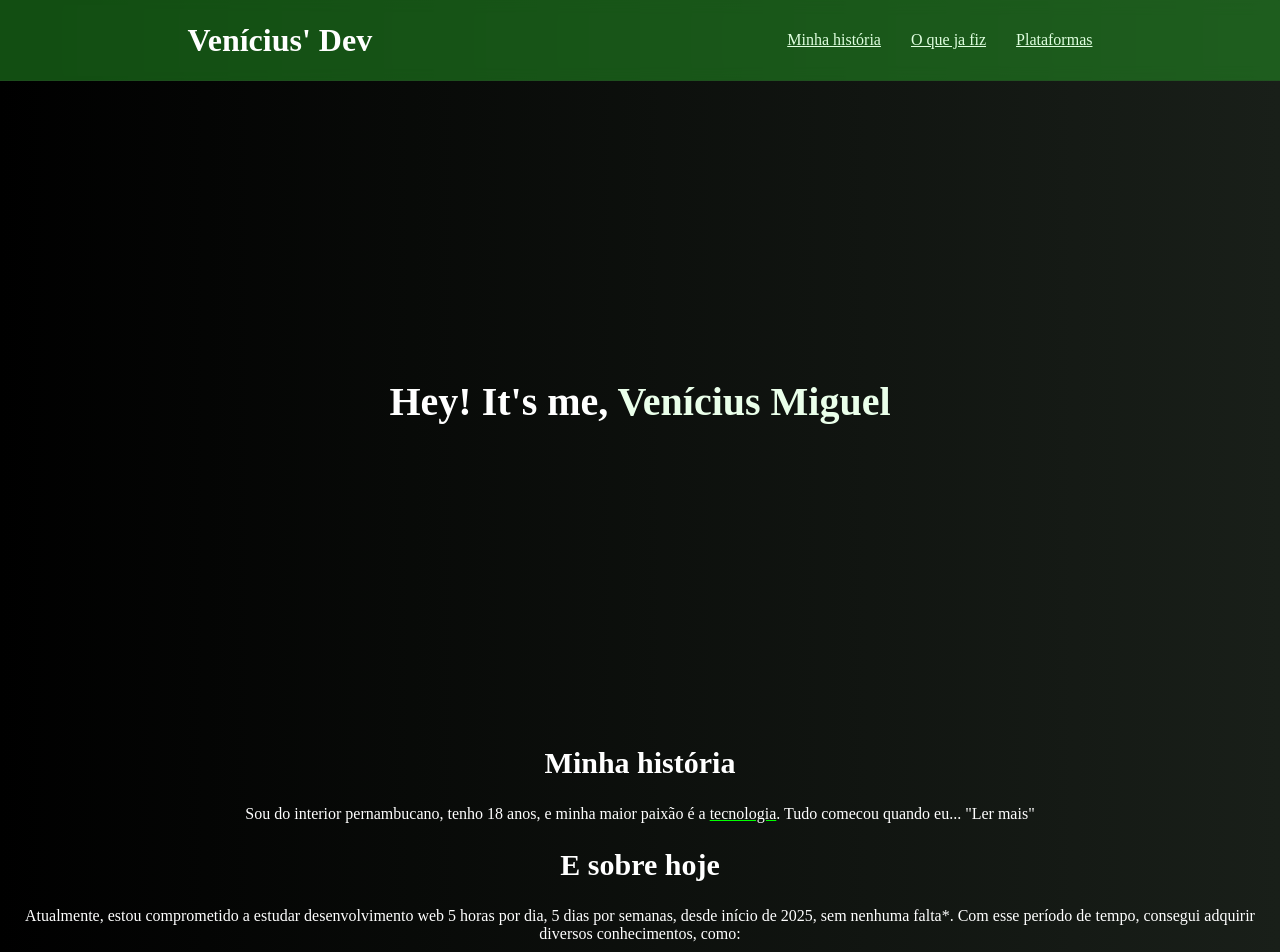
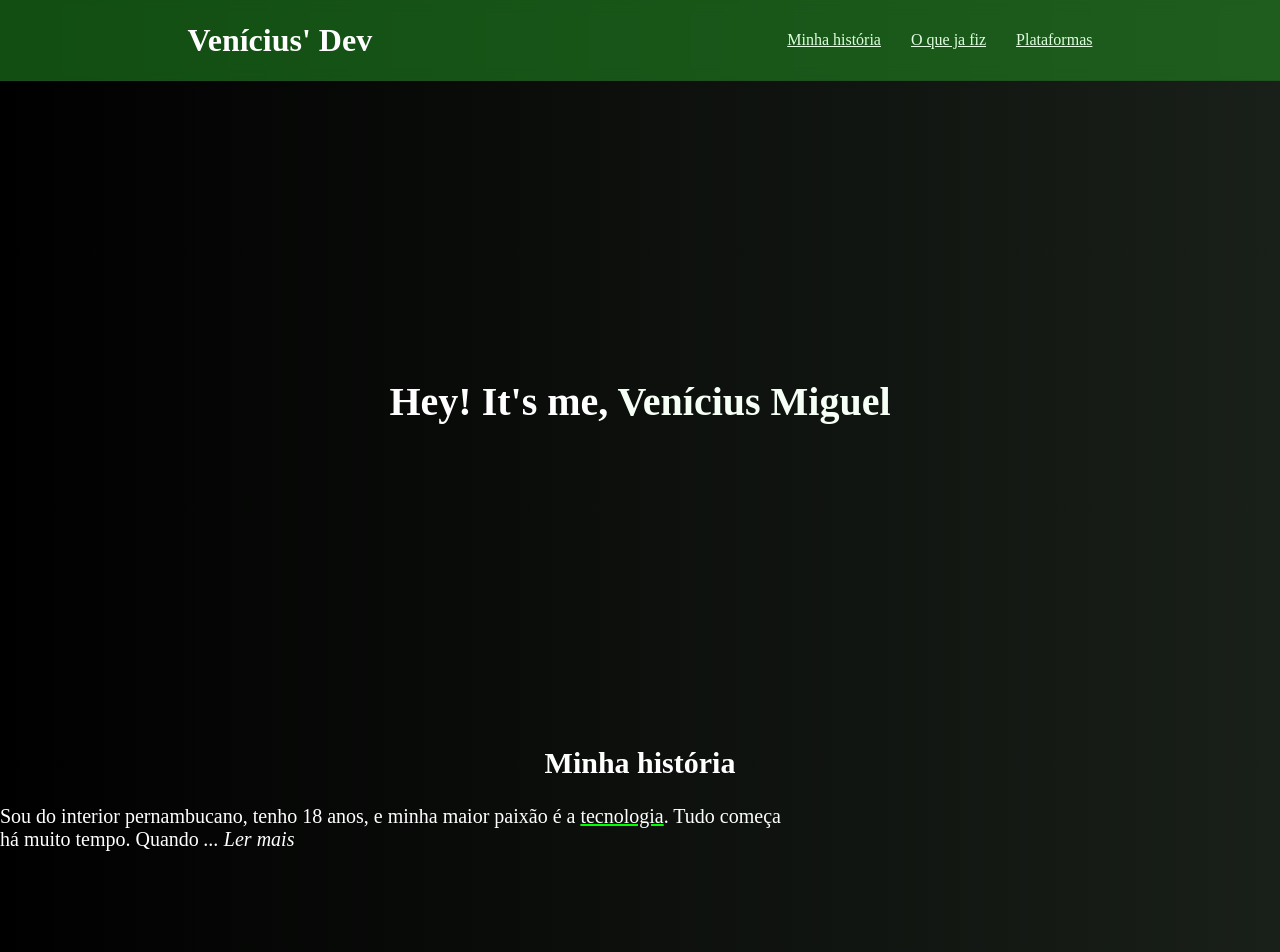
Before and after one commit to venicius8/venicius-dev, a React (Vite) app: page / in a window 1280 px wide. Shown: the top 952 px of the page. Built offline with nearby package versions, Linux system fonts and the light colour scheme.

Commit message:
feat: add story content

```diff
--- a/src/App.jsx
+++ b/src/App.jsx
@@ -1,5 +1,6 @@
 import { Header } from "./components/Header.jsx";
 import Styles from "./App.module.css";
+import Story from "./components/Story.jsx";
 
 function App() {
   return (
@@ -13,13 +14,7 @@ function App() {
         </h1>
       </section>
 
-      <section>
-        <h2 id="history">Minha história</h2>
-        <p>
-          Sou do interior pernambucano, tenho 18 anos, e minha maior paixão é a{" "}
-          <u>tecnologia</u>. Tudo comecou quando eu... "Ler mais"
-        </p>
-      </section>
+      <Story></Story>
 
       <section>
         <h2>E sobre hoje</h2>
--- a/src/components/Header.jsx
+++ b/src/components/Header.jsx
@@ -10,7 +10,7 @@ export function Header() {
         <nav>
           <ul>
             <li>
-              <a href="#history">Minha história</a>
+              <a href="#story">Minha história</a>
             </li>
             <li>
               <a href="#whatIDid">O que ja fiz</a>
@@ -29,7 +29,7 @@ export function Header() {
               <button onClick={() => setMenu(!menu)}>&#x2715;</button>
             </li>
             <li>
-              <a href="#history">Minha história</a>
+              <a href="#story">Minha história</a>
             </li>
             <li>
               <a href="#WhatIDid">O que ja fiz</a>
--- /dev/null
+++ b/src/components/Story.jsx
@@ -0,0 +1,102 @@
+import { useState } from "react";
+import "../style/story.css";
+
+function Story() {
+  const [part1, setPart1] = useState(false);
+  const [part2, setPart2] = useState(false);
+  const [part3, setPart3] = useState(false);
+  const [part4, setPart4] = useState(false);
+  const [part5, setPart5] = useState(false);
+
+  function readMore(part, setPart) {
+    if (!part) {
+      return (
+        <i
+          onClick={() => {
+            setPart(true);
+          }}
+        >
+          ... Ler mais
+        </i>
+      );
+    }
+  }
+
+  return (
+    <section className="storySection">
+      <h2 id="story">Minha história</h2>
+      <div className="storyText">
+        <p style={{ textAlign: "start" }}>
+          Sou do interior pernambucano, tenho 18 anos, e minha maior paixão é a{" "}
+          <u>tecnologia</u>. Tudo começa há muito tempo. Quando{" "}
+          {readMore(part1, setPart1)}
+          {part1 && (
+            <span>
+              criança, eu não tinha muitos amigos, por esse motivo, eu sentia a
+              necessidade de me entreter com algo, porém na minha época,
+              especialmente onde morava, o acesso à internet e às novas
+              tecnologias eram bastante limitados. Mesmo assim,{" "}
+              <u>
+                eu sempre preferia criar coisas e resolver "enigmas", como criar
+                novas brincadeiras e desvendar quebra-cabeças
+              </u>
+              .{" "}
+            </span>
+          )}
+          {part1 && readMore(part2, setPart2)}
+          {part2 && (
+            <span>
+              Quase no fim da minha infância, eu descobri o poder da internet,
+              percebi que poderia fazer qualquer coisa, eu customizava todo meu
+              celular, criava desenhos online, treinar meu raciocínio com
+              enigmas, e muitos outros. Foi uma época marcante para mim!{" "}
+            </span>
+          )}
+          {part2 && readMore(part3, setPart3)}
+          {part3 && (
+            <span>
+              Na minha adolescência, <u>conheci a programação</u>, mas de forma
+              indireta. Em um aplicativo, eu criava jogos encaixando blocos de
+              scripts, em outro, criava um programa em Python para resolver
+              problemas matemáticos. Obs.: não tinha computador. Porém, outros
+              interesses, como conhecer novos idiomas, aprender a tocar
+              instrumentos e investir dinheiro, passaram a ocupar uma grande
+              parte da minha atenção. Anos depois,{" "}
+            </span>
+          )}
+          {part3 && readMore(part4, setPart4)}
+          {part4 && (
+            <span>
+              aos meus 17 anos, precisei criar uma página web bem específica
+              para uma campanha de marketing digital, no entanto, as grandes
+              plataformas, como o WordPress, não supria essa necessidade, foi
+              então que{" "}
+              <u>
+                descobri o desenvolvimento web, mais precisamente HTML, CSS e
+                JavaScript, e imediatamente senti uma grande conexão
+              </u>
+              . Até iria continuar com marketing, porém percebi que aquilo
+              poderia ser o meu futuro, pois era tudo que eu sonhava: envolvia
+              tecnologia, possibilidade de criar algo novo, resolver problemas
+              do dia a dia, etc.{" "}
+            </span>
+          )}
+          {part4 && readMore(part5, setPart5)}
+          {part5 && (
+            <span>
+              Finalmente, aos meus 18 anos,{" "}
+              <u>
+                decidi de vez mergulhar de vez neste mundo do desenvolvimento
+              </u>
+              , e logo depois montei todo o cronograma de estudos e um acordo
+              pessoal de não desistir do meu sonho, e comecei a trilhar por esse
+              caminho até hoje. Enfim, esse foi o resumo da minha história.
+            </span>
+          )}
+        </p>
+      </div>
+    </section>
+  );
+}
+
+export default Story;
--- /dev/null
+++ b/src/style/story.css
@@ -0,0 +1,15 @@
+.storySection {
+  margin-bottom: 150px;
+}
+
+.storyText {
+  max-width: 800px;
+}
+
+.storyText p {
+  font-size: 20px;
+}
+
+.storyText i {
+  cursor: pointer;
+}
```
